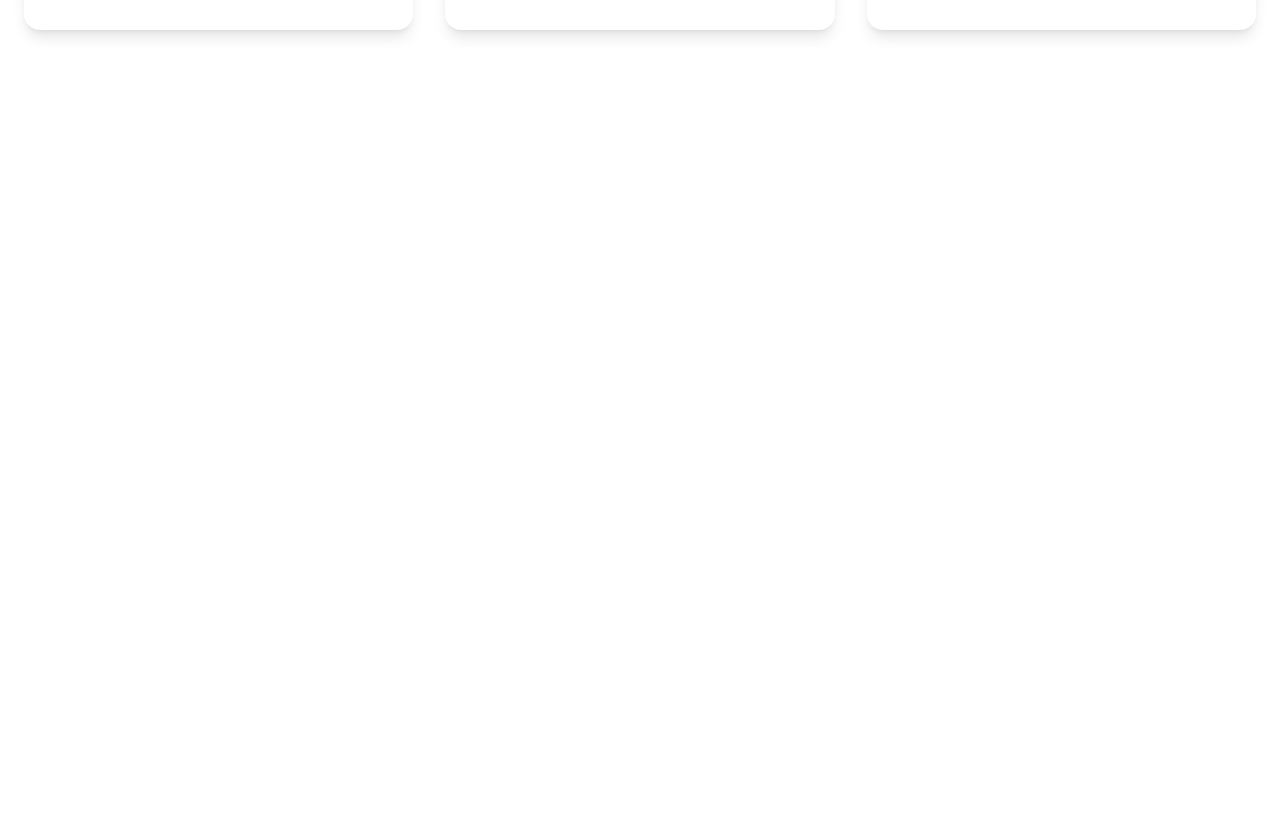
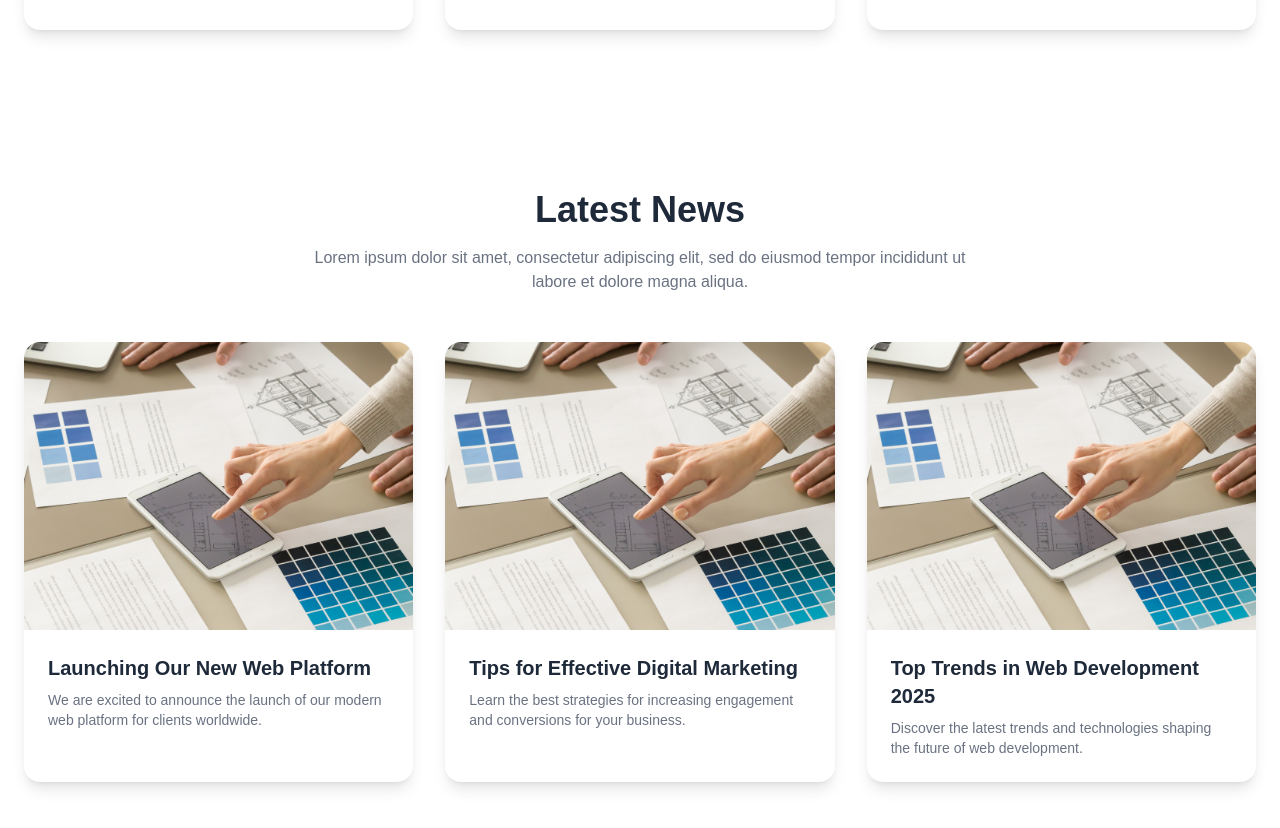
Before and after one commit to Tharmithan-N/syarixlab, a Next.js app: page / in a window 1280 px wide. Shown: the part 6930-7758 px from the top of the page. Before the commit the page ends 7040 px from the top, so only its background shows below. Built offline with nearby package versions, Linux system fonts and the light colour scheme.

Commit message:
latest news component added

```diff
--- /dev/null
+++ b/app/components/LatestNewsSection/LatestNewsSection.tsx
@@ -0,0 +1,90 @@
+"use client";
+
+import { motion } from "framer-motion";
+import Image from "next/image";
+
+const news = [
+  {
+    title: "Launching Our New Web Platform",
+    description:
+      "We are excited to announce the launch of our modern web platform for clients worldwide.",
+    image: "/projects/project1.jpg",
+  },
+  {
+    title: "Tips for Effective Digital Marketing",
+    description:
+      "Learn the best strategies for increasing engagement and conversions for your business.",
+    image: "/projects/project1.jpg",
+  },
+  {
+    title: "Top Trends in Web Development 2025",
+    description:
+      "Discover the latest trends and technologies shaping the future of web development.",
+    image: "/projects/project1.jpg",
+  },
+];
+
+export default function LatestNewsSection() {
+  return (
+    <section className="bg-white py-20">
+      <div className="max-w-7xl mx-auto px-6 text-center">
+        {/* Heading */}
+        <motion.h2
+          initial={{ opacity: 0, y: 20 }}
+          whileInView={{ opacity: 1, y: 0 }}
+          transition={{ duration: 0.6 }}
+          className="text-3xl md:text-4xl font-bold text-gray-800 mb-4"
+        >
+          Latest News
+        </motion.h2>
+
+        {/* Description */}
+        <motion.p
+          initial={{ opacity: 0, y: 20 }}
+          whileInView={{ opacity: 1, y: 0 }}
+          transition={{ duration: 0.6, delay: 0.1 }}
+          className="text-gray-500 max-w-2xl mx-auto mb-12"
+        >
+          Lorem ipsum dolor sit amet, consectetur adipiscing elit, sed do eiusmod
+          tempor incididunt ut labore et dolore magna aliqua.
+        </motion.p>
+
+        {/* News Grid */}
+        <div className="grid grid-cols-1 sm:grid-cols-2 lg:grid-cols-3 gap-8">
+          {news.map((item, index) => (
+            <motion.div
+              key={index}
+              initial={{ opacity: 0, y: 30 }}
+              whileInView={{ opacity: 1, y: 0 }}
+              transition={{ delay: index * 0.1, duration: 0.6 }}
+              className="bg-white rounded-2xl shadow-lg overflow-hidden hover:shadow-2xl transition-shadow duration-500 cursor-pointer"
+            >
+              {/* Image */}
+              <div className="overflow-hidden relative w-full h-56 sm:h-64 md:h-72">
+                <motion.div
+                  whileHover={{ rotate: 2, scale: 1.05 }}
+                  className="w-full h-full"
+                >
+                  <Image
+                    src={item.image}
+                    alt={item.title}
+                    fill
+                    className="object-cover"
+                  />
+                </motion.div>
+              </div>
+
+              {/* Content */}
+              <div className="p-6 text-left">
+                <h3 className="text-xl font-semibold text-gray-800 mb-2">
+                  {item.title}
+                </h3>
+                <p className="text-gray-500 text-sm">{item.description}</p>
+              </div>
+            </motion.div>
+          ))}
+        </div>
+      </div>
+    </section>
+  );
+}
--- a/app/page.tsx
+++ b/app/page.tsx
@@ -10,6 +10,7 @@ import LatestWorkSection from "./components/LatestWorkSection/LatestWorkSection"
 import StatsSection from "./components/StatsSection/StatsSection";
 import TestimonialsSection from "./components/TestimonialsSection/TestimonialsSection";
 import PricingSection from "./components/PricingSection/PricingSection";
+import LatestNewsSection from "./components/LatestNewsSection/LatestNewsSection";
 
 export default function Home() {
   return (
@@ -25,6 +26,7 @@ export default function Home() {
       <StatsSection />
       <TestimonialsSection />
       <PricingSection />
+      <LatestNewsSection />
     </>
   );
 }
```
